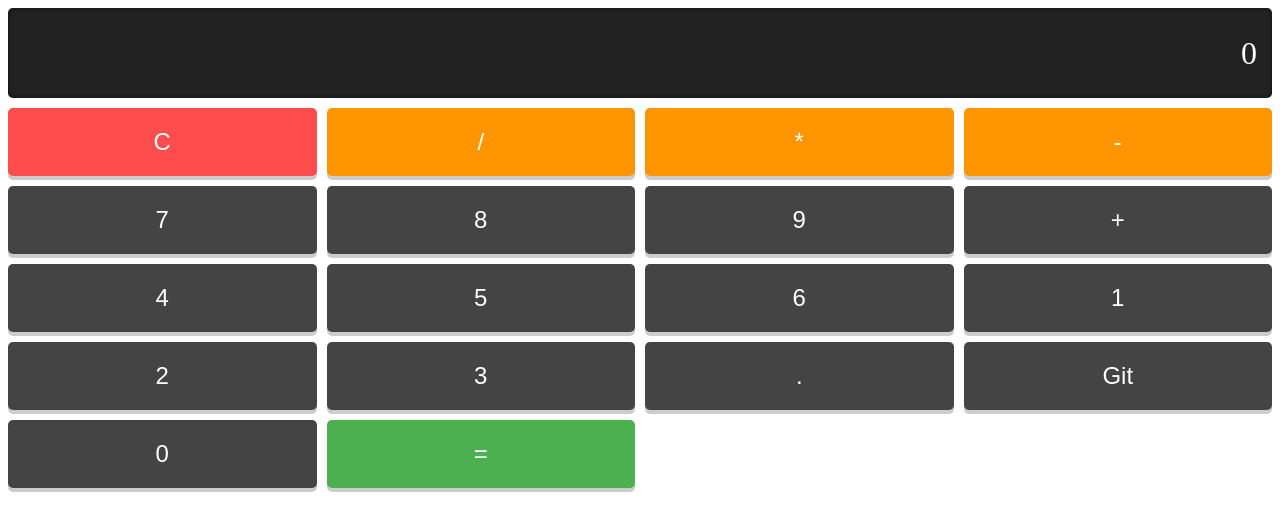
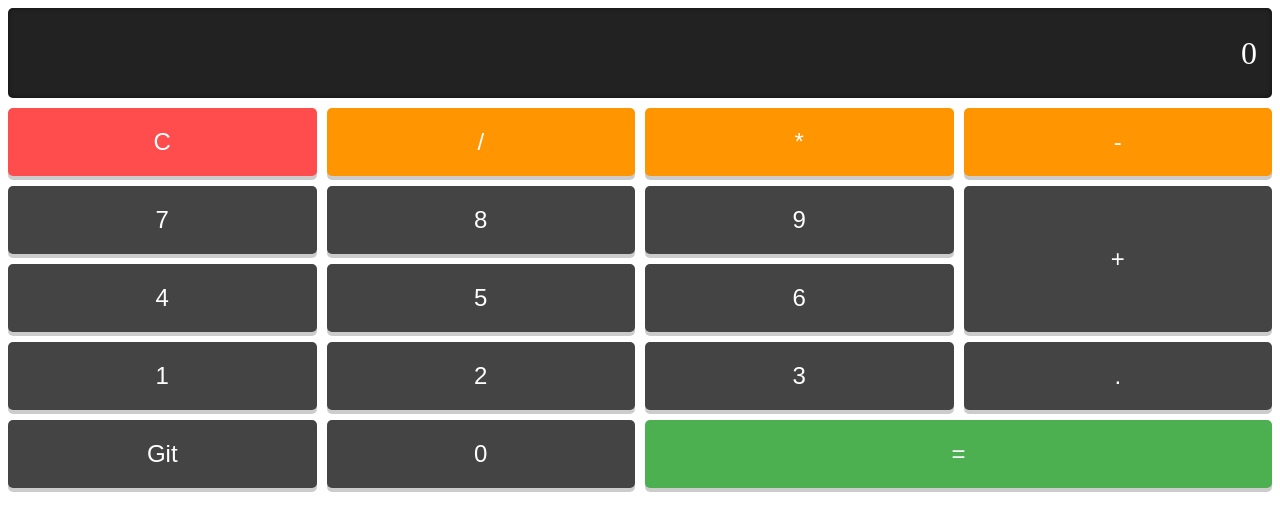
Before and after one commit to JoaoVitor-San/Calculadora, a plain HTML site: page Index.html in a window 1280 px wide. Drawn offline with Linux system fonts and the light colour scheme.

Commit message:
Finalizado css

```diff
--- a/styles.css
+++ b/styles.css
@@ -42,6 +42,7 @@
             grid-template-columns: repeat(4, 1fr);
             gap: 10px;
         }
+
         .botao {
             background-color: #444;
             color: white;
@@ -89,4 +90,18 @@
             background-color: #4caf50;
         }
 
+        .igual:hover {
+            background-color: #66bb6a;
+        }
+
+
+        .botao:nth-child(18) {
+            grid-column: span 2;
+        }
+
+        .botao:nth-child(8) {
+            grid-area: span 2;
+        }
     </style>
+
+    /*Espero que seja isso kkk Finalizado */
```
